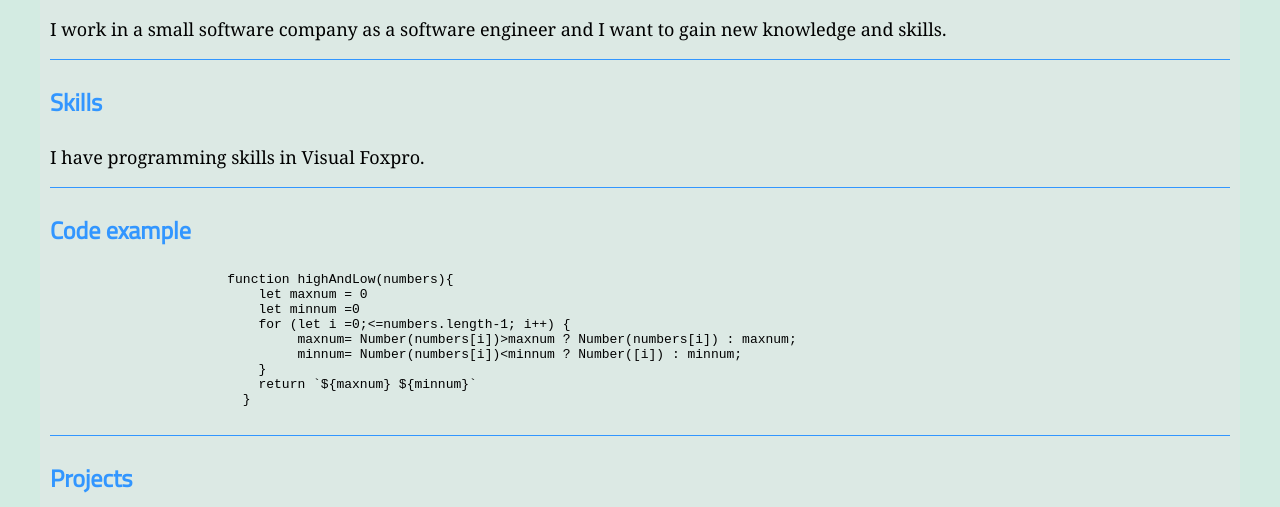
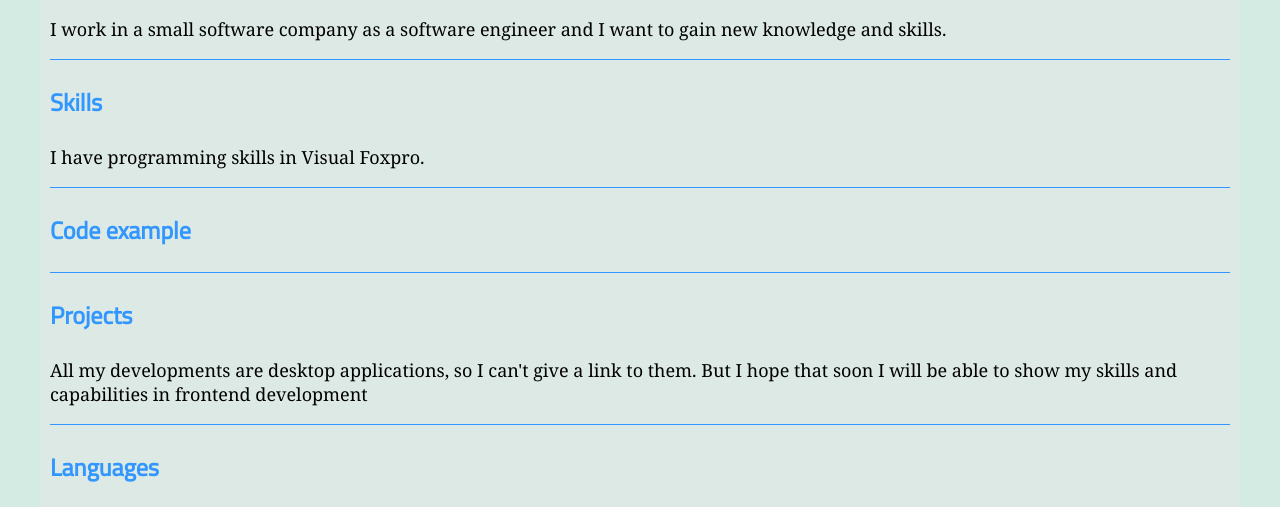
Before and after one commit to LozovskiiD/rsschool-cv, a plain HTML site: page index.html in a window 1280 px wide. Shown: the part 238-745 px from the top of the page. Drawn offline with Linux system fonts and the light colour scheme; a web font is replaced by a local one.

Commit message:
fix: correcrted some bags

```diff
--- a/index.html
+++ b/index.html
@@ -48,17 +48,7 @@
             </section>
             <section class="section_code" id="code">
                     <h2 class="h2">Code example</h2>
-                    <pre>
-                        function highAndLow(numbers){
-                            let maxnum = 0
-                            let minnum =0
-                            for (let i =0;&lt;=numbers.length-1; i++) {
-                                 maxnum= Number(numbers[i])&gt;maxnum ? Number(numbers[i]) : maxnum;
-                                 minnum= Number(numbers[i])&lt;minnum ? Number([i]) : minnum;
-                            }
-                            return `${maxnum} ${minnum}`
-                          }
-                    </pre>
+
                     <span class="span_line"></span>
             </section>
             <section class="projects" id="projects">
```
